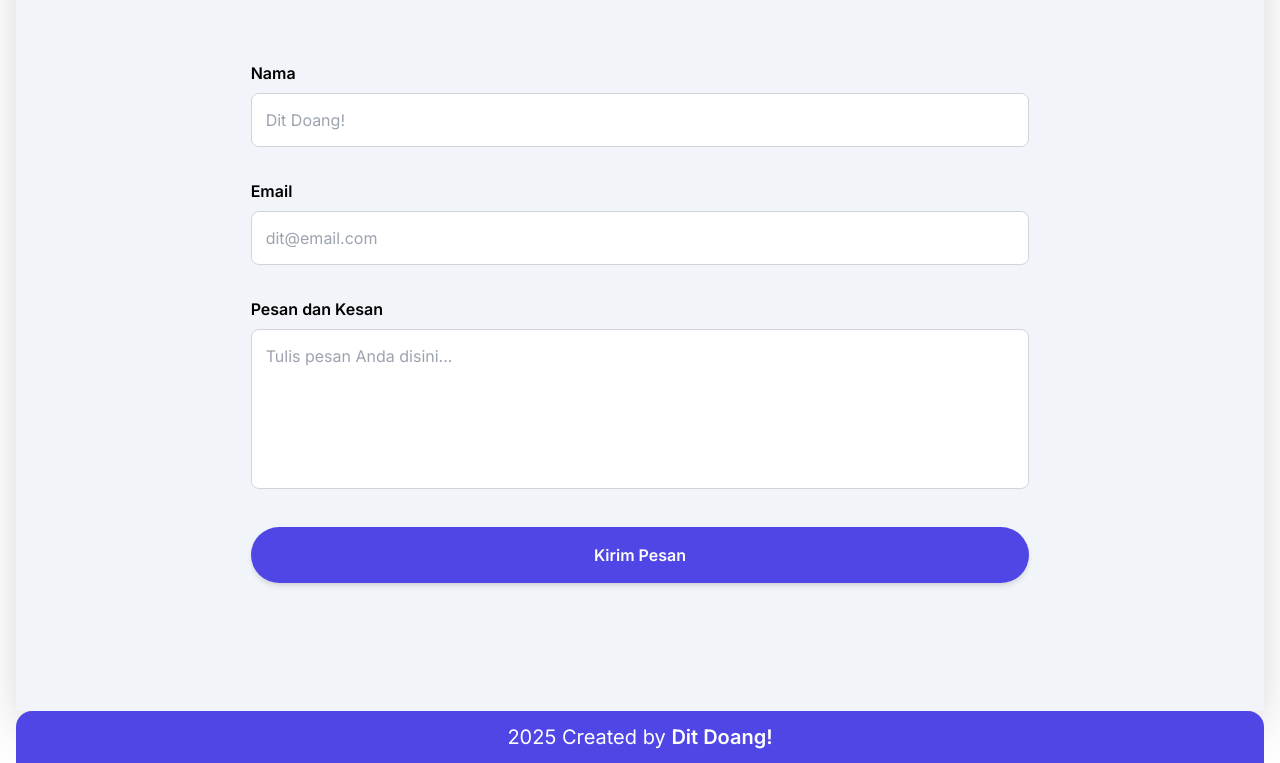
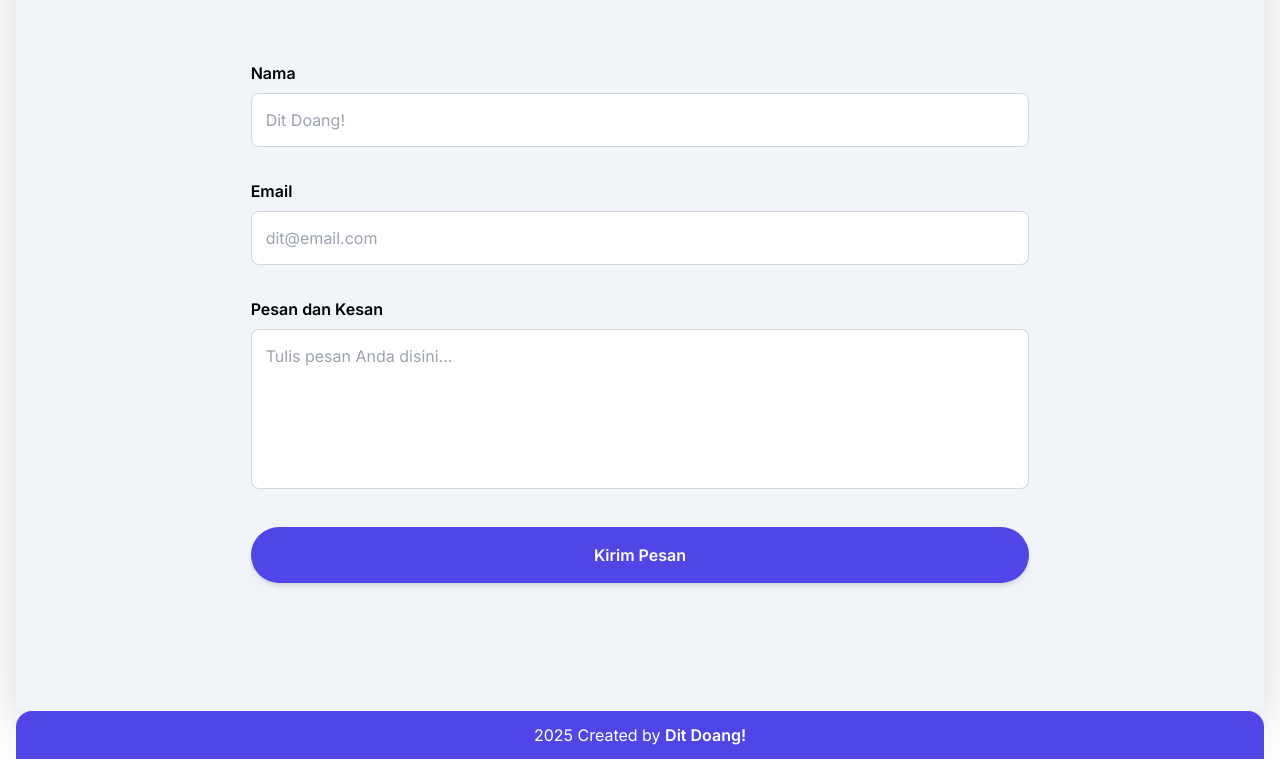
Before and after one commit to ditlabs/rdityaa.github.io, a website: page index.html in a window 1280 px wide. Shown: the part 3871-4634 px from the top of the page. Drawn offline with nearby package versions, Linux system fonts and the light colour scheme.

Commit message:
edit footer

```diff
--- a/index.html
+++ b/index.html
@@ -352,7 +352,7 @@
      </section>
 
      <!-- Footer -->
-     <footer class="bg-indigo-600 rounded-t-2xl w-full text-xl text-center py-3 text-white">2025 Created by <a class="font-semibold" href="https://instagram.com/rise.dit" target="_blank">Dit Doang!</a></footer>
+     <footer class="bg-indigo-600 rounded-t-2xl w-full text-base text-center py-3 text-white">2025 Created by <a class="font-semibold" href="https://instagram.com/rise.dit" target="_blank">Dit Doang!</a></footer>
 
      <!-- Tracker Do.my.id -->
      <script type="module" src="https://cdn.jsdelivr.net/gh/domyid/tracker@latest/index.js"></script>
```
